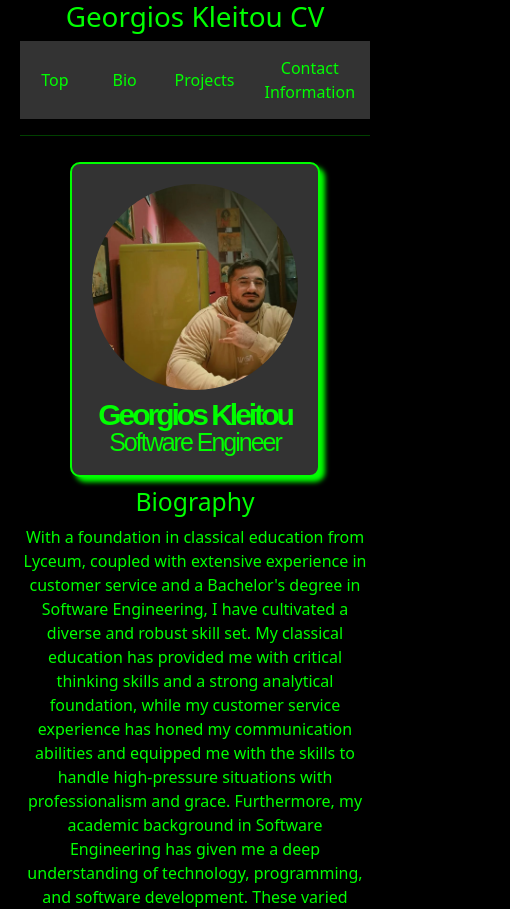
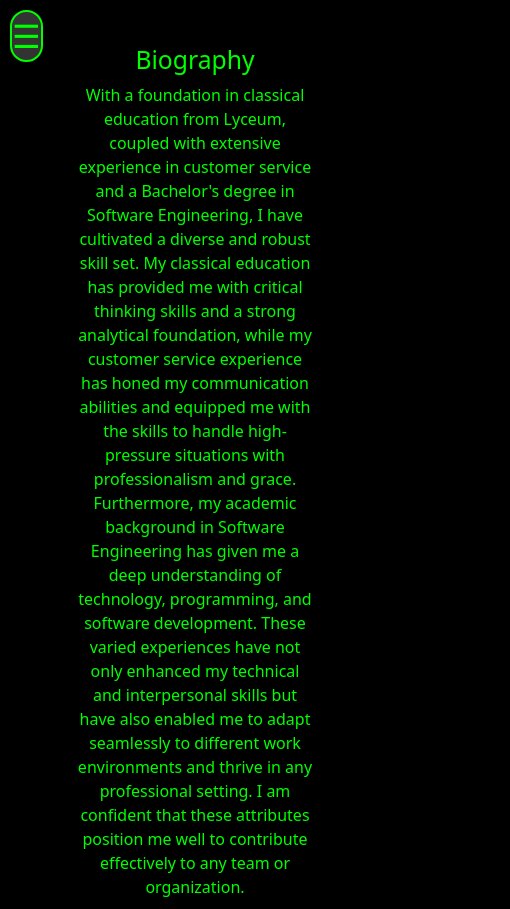
Before and after one commit to KleitouG/PortfolioCV, a React (Vite) app: page / in a window 390 px wide. Shown: the top 909 px of the page, 510 px wide, since content can reach past the window. Built offline with nearby package versions, Linux system fonts and the light colour scheme.

Commit message:
improved responsivness

```diff
--- a/src/App.jsx
+++ b/src/App.jsx
@@ -1,7 +1,6 @@
 import Header from "./Header"
 import Footer from "./Footer"
 import Projects from "./Projects"
-import First from "./First"
 import Bio from "./Bio"
 import 'bootstrap/dist/css/bootstrap.min.css';
 
@@ -9,7 +8,6 @@ function App() {
   return(
   <>
     <Header/>
-    <First/>
     <Bio/>
     <Projects/>
     <Footer/>
--- a/src/First.jsx
+++ /dev/null
@@ -1,13 +0,0 @@
-import PFP from "./assets/PFP.jpg"
-
-function First(){
-    return(
-        <div className="pfp-picture-div">
-        <img className="PFP" src={PFP} alt="Profile Picture"></img>
-        <h2>Georgios Kleitou</h2>
-        <h3>Software Engineer</h3>
-    </div>
-    );
-}
-
-export default First
--- a/src/Header.jsx
+++ b/src/Header.jsx
@@ -1,7 +1,26 @@
+import React, { useState } from 'react';
+import PFP from './assets/PFP.jpg';
+
 function Header() {
+  const [isSidebarOpen, setIsSidebarOpen] = useState(false);
+
+  const toggleSidebar = () => {
+    setIsSidebarOpen(!isSidebarOpen);
+    document.body.classList.toggle('sidebar-open', !isSidebarOpen);
+  };
+
   return (
-      <header>
-        <h1>Georgios Kleitou CV</h1>
+    <>
+      <div className={`header-container ${isSidebarOpen ? 'open' : ''}`}>
+        <button className="burger-menu" onClick={toggleSidebar}>
+          ☰
+        </button>
+        <header className={`sidebar ${isSidebarOpen ? 'open' : ''}`}>
+          <div className="pfp-picture-div">
+            <img className="PFP" src={PFP} alt="Profile Picture" />
+            <h2>Georgios Kleitou</h2>
+            <h3>Software Engineer</h3>
+          </div>
           <nav className="navbar">
             <ul>
               <li><a href="#">Top</a></li>
@@ -12,6 +31,9 @@ function Header() {
           </nav>
           <hr />
         </header>
+      </div>
+      {/* Other content goes here */}
+    </>
   );
 }
 
--- a/src/index.css
+++ b/src/index.css
@@ -1,5 +1,7 @@
+/* styles.css (or your CSS file) */
+
 * {
-  margin: 0;
+  margin: 15px;
   padding: 0;
   box-sizing: border-box;
 }
@@ -8,74 +10,155 @@ body {
   background-color: black;
   color: rgb(0, 255, 0);
   text-align: center;
-  margin-left: 20px;
-  margin-right: 20px;
+  transition: margin-left 0.3s ease;
 }
 
-h1 {
-  text-align: center;
+body.sidebar-open {
+  margin-left: 20%; /* Push content when sidebar is open */
+}
+
+.header-container {
+  display: flex;
+  transition: all 0.3s ease;
+}
+
+.burger-menu {
+  font-size: 2rem;
+  background-color: rgb(51, 51, 51);
+  border: 2px solid rgb(0, 255, 0);
+  border-radius: 50px;
+  color: rgb(0, 255, 0);
+  position: fixed;
+  top: 20px;
+  left: 20px;
+  z-index: 1000;
+  cursor: pointer;
+}
+
+.sidebar {
+  background-color: rgb(51, 51, 51);
+  color: rgb(0, 255, 0);
+  width: 20%; /* Width of the sidebar */
+  min-width: 250px; /* Minimum width for the sidebar */
+  height: 100vh;
+  position: fixed;
+  top: 0;
+  left: -100%;
+  overflow-y: auto;
+  transition: all 0.3s ease;
+}
+
+.sidebar.open {
+  border: 2px solid rgb(0, 255, 0);
+  border-radius: 50px;
+  left: 0;
 }
 
 .navbar {
   display: flex;
+  flex-direction: column;
   justify-content: center;
-  background-color: rgb(51, 51, 51);
-  padding: 0;
-  margin: 0;
-  width: 100%;
+  padding: 20px;
 }
 
 .navbar ul {
-  display: flex;
   list-style: none;
   padding: 0;
-  margin: 0;
-  width: 100%;
 }
 
 .navbar li {
-  flex: 1;
-  display: flex;
-  justify-content: center;
-  align-items: center;
+  background-color: rgb(51, 51, 51);
+  border: 2px solid rgb(0, 255, 0);
+  border-radius: 10px;
+  box-shadow: 5px 5px 5px rgb(0, 255, 0);
+  margin: 10px 0;
 }
 
 .navbar a {
-  display: flex;
-  justify-content: center;
-  align-items: center;
+  color: rgb(0, 255, 0);
   text-decoration: none;
-  padding: 15px;
-  color: rgb(0, 255, 0);
-  width: 100%;
-  height: 100%;
+  display: block;
+  padding: 10px;
 }
 
 .navbar a:hover {
   background-color: rgb(102, 101, 101);
+  transform:translateY(-5px) ;
+}
+
+@media (max-width: 768px) {
+  body.sidebar-open {
+    margin-left: 30%; /* Push content when sidebar is open */
+  }
+  .burger-menu {
+    left: 10px;
+    top: 10px;
+  }
+
+  .pfp-picture-div{
+    display: none !important;
+  }
+
+  .sidebar {
+    width: 30%; /* Condensed width for smaller screens */
+    height: 30%;
+    min-width: unset; /* Remove minimum width on smaller screens */
+
+  }
+
+  .sidebar.open {
+    left: 0;
+  }
+
+  .navbar ul {
+    flex-direction: column;
+    padding: 0;
+    margin: 0;
+
+
+  }
+
+  .navbar li {
+    width: 100%; /* Ensure each menu item takes full width */
+    font-size: 12px; /* Increase font size for better readability */
+    border: 2px solid rgb(0, 255, 0);
+    border-radius: 50px;
+    text-align: center;
+  }
+
+  .navbar a {
+    display: block;
+    text-decoration: none;
+    color: rgb(0, 255, 0); /* Adjust text color */
+    text-align: center;
+  }
+
+  .navbar a:hover {
+    background-color: rgb(102, 101, 101);
+    transform:translateY(-5px) ;
+
+  }
 }
 
 
-.pfp-picture-div{
-  background-color: rgb(51, 51, 51); ;
-  border: 2px solid rgb(0, 255, 0);
-  border-radius: 10px;
-  box-shadow: 5px 5px 5px rgb(0, 255, 0);
+.pfp-picture-div {
   padding: 20px;
   margin: 10px;
   text-align: center;
   max-width: 250px;
-  display:inline-block;
+  display: inline-block;
 }
 
-.pfp-picture-div .PFP{
+.pfp-picture-div .PFP {
+  background-color: rgb(51, 51, 51);
+  border: 2px solid rgb(0, 255, 0);
+  border-radius: 50%;
   max-width: 100%;
   height: auto;
-  border-radius: 50%;
   margin-bottom: 10px;
 }
 
-.pfp-picture-div h2{
+.pfp-picture-div h2 {
   font-family: Arial, Helvetica, sans-serif;
   color: rgb(0, 255, 0);
   margin: 0;
@@ -85,7 +168,7 @@ h1 {
   font-weight: bold;
 }
 
-.pfp-picture-div h3{
+.pfp-picture-div h3 {
   font-family: Arial, Helvetica, sans-serif;
   color: rgb(0, 255, 0);
   margin: 0;
@@ -94,7 +177,7 @@ h1 {
   letter-spacing: -2px;
 }
 
-.projects-div{
+.projects-div {
   background-color: rgb(51, 51, 51);
   border: 5px solid rgb(0, 255, 0);
   border-radius: 70px;
@@ -102,10 +185,10 @@ h1 {
   padding: 20px;
   margin: 20px;
   text-align: center;
-  display:inline-block;
+  display: inline-block;
 }
 
-.projects-div h2{
+.projects-div h2 {
   font-family: Arial, Helvetica, sans-serif;
   color: rgb(0, 255, 0);
   margin: 10px;
@@ -115,13 +198,13 @@ h1 {
   font-weight: bold;
 }
 
-.projects-div p{
+.projects-div p {
   font-family: Arial, Helvetica, sans-serif;
   color: rgb(0, 255, 0);
-	font-size:25px;
-	font-weight:normal;
-	line-height:150%;
-	padding:0px;
+  font-size: 25px;
+  font-weight: normal;
+  line-height: 150%;
+  padding: 0px;
 }
 
 .images-gallery {
@@ -136,13 +219,13 @@ h1 {
   max-width: 800px;
   border: 5px solid rgb(0, 255, 0);
   border-radius: 5px;
-  overflow: hidden; /* Ensures the image does not overflow its container */
+  overflow: hidden;
 }
 
 .images img {
-  width: 100%; /* Ensures the image fills its container */
+  width: 100%;
   height: auto;
   display: block;
   border-radius: 5px;
-  object-fit: cover; /* Ensures the image retains its aspect ratio and covers the container */
+  object-fit: cover;
 }
```
Lines whose indentation alone changed are shown as unchanged.
